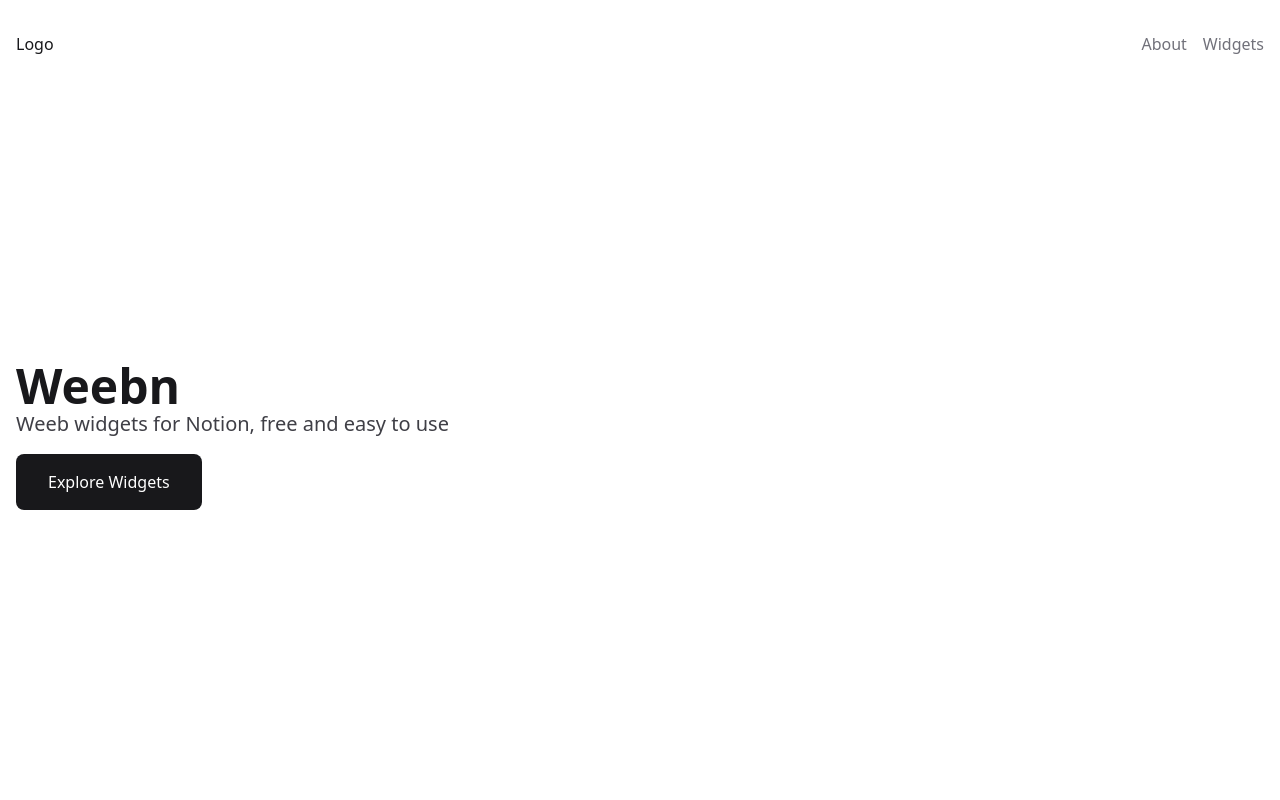
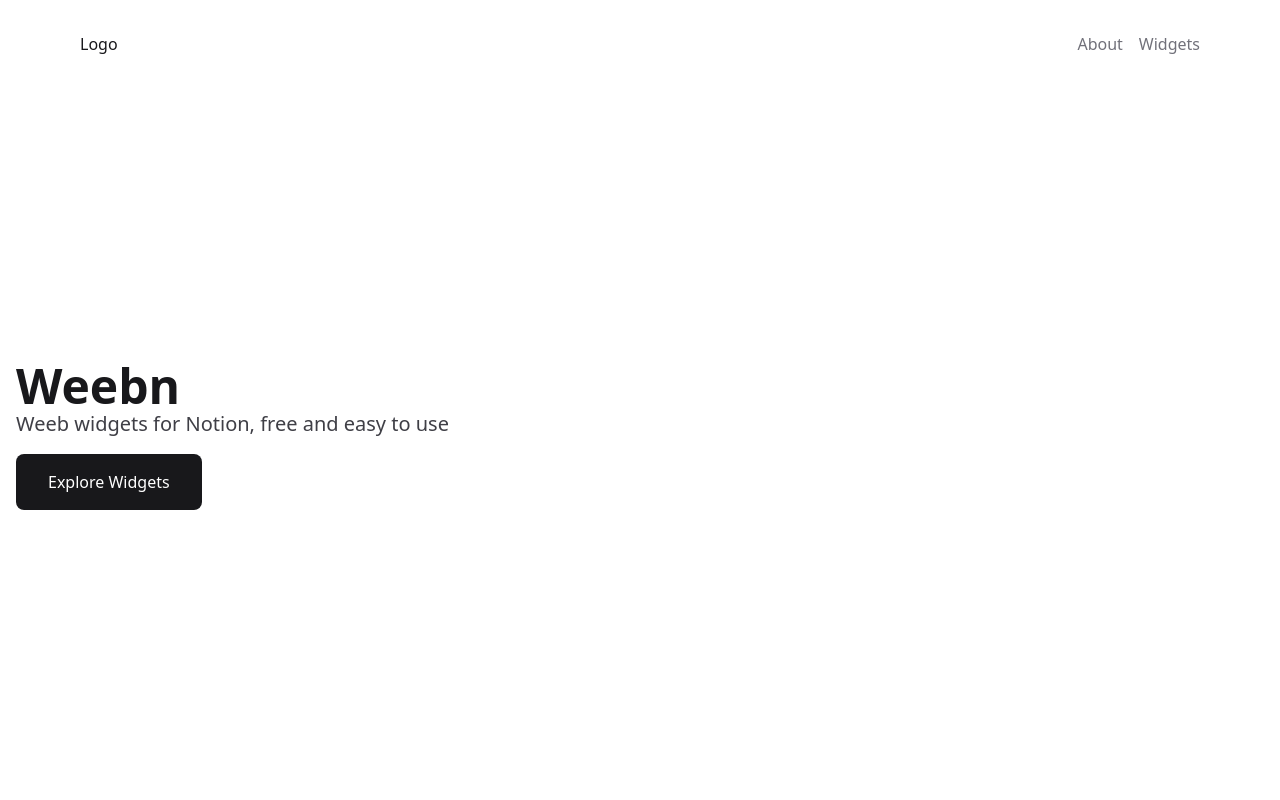
Before and after one commit to codingcodax/weebn, a Next.js app: page / in a window 1280 px wide. Shown: the top 800 px of the page. Built offline with nearby package versions, Linux system fonts and the light colour scheme.

Commit message:
feat(styles): add max width and margin auto styles

```diff
--- a/components/layout/header/index.tsx
+++ b/components/layout/header/index.tsx
@@ -2,7 +2,7 @@ import Links from './Links';
 
 const Header = () => {
   return (
-    <header className='flex justify-between px-4 pt-8'>
+    <header className='mx-auto flex w-full max-w-6xl justify-between px-4 pt-8'>
       <p>Logo</p>
       <Links />
     </header>
```
